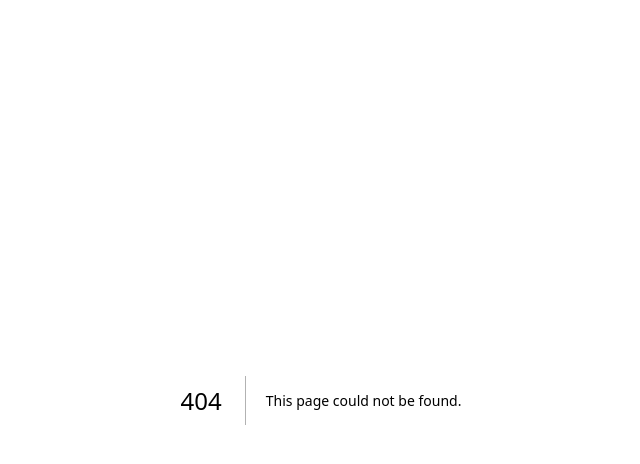
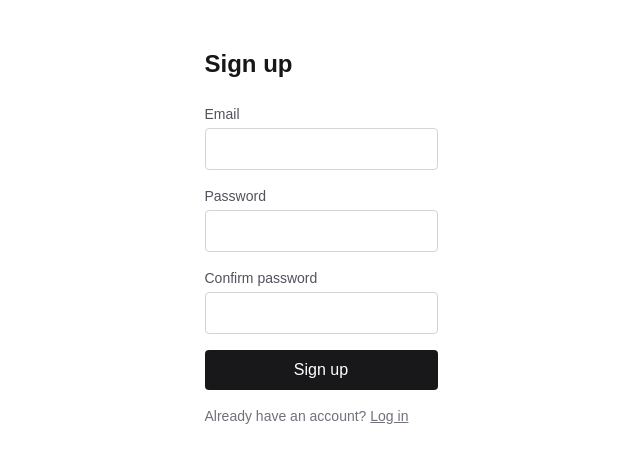
Before and after one commit to aashwatSingh/songbox, a Next.js app in the folder apps/web/: page /signup in a window 1280 px wide. Before the commit this address had no page. Shown: the top 464 px of the page, without its empty margins (319-959 px from the left). Built offline with nearby package versions, Linux system fonts and the light colour scheme; no server answers.

Commit message:
M8: add login/signup pages, auth context, and route gating

```diff
--- a/apps/web/app/layout.tsx
+++ b/apps/web/app/layout.tsx
@@ -1,6 +1,7 @@
 import type { Metadata } from "next";
 import { Geist, Geist_Mono } from "next/font/google";
 import "./globals.css";
+import { AuthProvider } from "@/lib/AuthContext";
 
 const geistSans = Geist({
   variable: "--font-geist-sans",
@@ -23,7 +24,9 @@ export default function RootLayout({ children }: LayoutProps<"/">) {
       lang="en"
       className={`${geistSans.variable} ${geistMono.variable} h-full antialiased`}
     >
-      <body className="min-h-full flex flex-col">{children}</body>
+      <body className="min-h-full flex flex-col">
+        <AuthProvider>{children}</AuthProvider>
+      </body>
     </html>
   );
 }
--- /dev/null
+++ b/apps/web/app/login/page.tsx
@@ -0,0 +1,70 @@
+"use client";
+
+import Link from "next/link";
+import { useRouter } from "next/navigation";
+import { useState } from "react";
+import { login } from "@/lib/api";
+import { useAuth } from "@/lib/AuthContext";
+
+export default function LoginPage() {
+  const router = useRouter();
+  const { refresh } = useAuth();
+  const [email, setEmail] = useState("");
+  const [password, setPassword] = useState("");
+  const [error, setError] = useState<string | null>(null);
+  const [submitting, setSubmitting] = useState(false);
+
+  const handleSubmit = async (e: React.FormEvent) => {
+    e.preventDefault();
+    setError(null);
+    setSubmitting(true);
+    try {
+      await login(email, password);
+      await refresh();
+      router.push("/tracks");
+    } catch (err) {
+      setError(err instanceof Error ? err.message : "Login failed.");
+    } finally {
+      setSubmitting(false);
+    }
+  };
+
+  return (
+    <main className="max-w-sm mx-auto py-12 px-6">
+      <h1 className="text-2xl font-semibold mb-6">Log in</h1>
+      <form onSubmit={handleSubmit} className="flex flex-col gap-4">
+        <label className="flex flex-col gap-1">
+          <span className="text-sm text-zinc-600">Email</span>
+          <input
+            type="email"
+            required
+            value={email}
+            onChange={(e) => setEmail(e.target.value)}
+            className="border border-zinc-300 rounded px-3 py-2"
+          />
+        </label>
+        <label className="flex flex-col gap-1">
+          <span className="text-sm text-zinc-600">Password</span>
+          <input
+            type="password"
+            required
+            value={password}
+            onChange={(e) => setPassword(e.target.value)}
+            className="border border-zinc-300 rounded px-3 py-2"
+          />
+        </label>
+        {error && <p className="text-red-600 text-sm">{error}</p>}
+        <button
+          type="submit"
+          disabled={submitting}
+          className="bg-zinc-900 text-white rounded px-3 py-2 disabled:opacity-50"
+        >
+          {submitting ? "Logging in..." : "Log in"}
+        </button>
+      </form>
+      <p className="text-sm text-zinc-500 mt-4">
+        Need an account? <Link href="/signup" className="underline">Sign up</Link>
+      </p>
+    </main>
+  );
+}
--- /dev/null
+++ b/apps/web/app/signup/page.tsx
@@ -0,0 +1,86 @@
+"use client";
+
+import Link from "next/link";
+import { useRouter } from "next/navigation";
+import { useState } from "react";
+import { signup } from "@/lib/api";
+import { useAuth } from "@/lib/AuthContext";
+
+export default function SignupPage() {
+  const router = useRouter();
+  const { refresh } = useAuth();
+  const [email, setEmail] = useState("");
+  const [password, setPassword] = useState("");
+  const [confirmPassword, setConfirmPassword] = useState("");
+  const [error, setError] = useState<string | null>(null);
+  const [submitting, setSubmitting] = useState(false);
+
+  const handleSubmit = async (e: React.FormEvent) => {
+    e.preventDefault();
+    setError(null);
+    if (password !== confirmPassword) {
+      setError("Passwords do not match.");
+      return;
+    }
+    setSubmitting(true);
+    try {
+      await signup(email, password);
+      await refresh();
+      router.push("/tracks");
+    } catch (err) {
+      setError(err instanceof Error ? err.message : "Signup failed.");
+    } finally {
+      setSubmitting(false);
+    }
+  };
+
+  return (
+    <main className="max-w-sm mx-auto py-12 px-6">
+      <h1 className="text-2xl font-semibold mb-6">Sign up</h1>
+      <form onSubmit={handleSubmit} className="flex flex-col gap-4">
+        <label className="flex flex-col gap-1">
+          <span className="text-sm text-zinc-600">Email</span>
+          <input
+            type="email"
+            required
+            value={email}
+            onChange={(e) => setEmail(e.target.value)}
+            className="border border-zinc-300 rounded px-3 py-2"
+          />
+        </label>
+        <label className="flex flex-col gap-1">
+          <span className="text-sm text-zinc-600">Password</span>
+          <input
+            type="password"
+            required
+            minLength={8}
+            value={password}
+            onChange={(e) => setPassword(e.target.value)}
+            className="border border-zinc-300 rounded px-3 py-2"
+          />
+        </label>
+        <label className="flex flex-col gap-1">
+          <span className="text-sm text-zinc-600">Confirm password</span>
+          <input
+            type="password"
+            required
+            value={confirmPassword}
+            onChange={(e) => setConfirmPassword(e.target.value)}
+            className="border border-zinc-300 rounded px-3 py-2"
+          />
+        </label>
+        {error && <p className="text-red-600 text-sm">{error}</p>}
+        <button
+          type="submit"
+          disabled={submitting}
+          className="bg-zinc-900 text-white rounded px-3 py-2 disabled:opacity-50"
+        >
+          {submitting ? "Signing up..." : "Sign up"}
+        </button>
+      </form>
+      <p className="text-sm text-zinc-500 mt-4">
+        Already have an account? <Link href="/login" className="underline">Log in</Link>
+      </p>
+    </main>
+  );
+}
--- a/apps/web/app/tracks/[id]/page.tsx
+++ b/apps/web/app/tracks/[id]/page.tsx
@@ -1,8 +1,10 @@
 "use client";
 
 import Link from "next/link";
+import { useRouter } from "next/navigation";
 import { use, useEffect, useState } from "react";
 import { getTranscription, realignTrack, type TranscriptionResponse } from "@/lib/api";
+import { useAuth } from "@/lib/AuthContext";
 
 function BackToTracksLink() {
   return (
@@ -17,6 +19,14 @@ function BackToTracksLink() {
 
 export default function TrackEditorPage(props: PageProps<"/tracks/[id]">) {
   const { id } = use(props.params);
+  const router = useRouter();
+  const { user, loading: authLoading } = useAuth();
+
+  useEffect(() => {
+    if (!authLoading && user === null) {
+      router.push("/login");
+    }
+  }, [authLoading, user, router]);
   const [transcription, setTranscription] = useState<TranscriptionResponse | null>(null);
   const [error, setError] = useState<string | null>(null);
   const [wordTexts, setWordTexts] = useState<string[]>([]);
@@ -43,6 +53,14 @@ export default function TrackEditorPage(props: PageProps<"/tracks/[id]">) {
     } finally {
       setSaving(false);
     }
+  }
+
+  if (authLoading || user === null) {
+    return (
+      <main className="max-w-2xl mx-auto py-12 px-6">
+        <p>Loading...</p>
+      </main>
+    );
   }
 
   if (error && transcription === null) {
--- a/apps/web/app/tracks/page.tsx
+++ b/apps/web/app/tracks/page.tsx
@@ -1,12 +1,22 @@
 "use client";
 
 import Link from "next/link";
+import { useRouter } from "next/navigation";
 import { useEffect, useState } from "react";
-import { listTracks, type TrackSummary } from "@/lib/api";
+import { listTracks, logout, type TrackSummary } from "@/lib/api";
+import { useAuth } from "@/lib/AuthContext";
 
 export default function TracksPage() {
+  const router = useRouter();
+  const { user, loading: authLoading } = useAuth();
   const [tracks, setTracks] = useState<TrackSummary[] | null>(null);
   const [error, setError] = useState<string | null>(null);
+
+  useEffect(() => {
+    if (!authLoading && user === null) {
+      router.push("/login");
+    }
+  }, [authLoading, user, router]);
 
   useEffect(() => {
     listTracks()
@@ -14,6 +24,13 @@ export default function TracksPage() {
       .catch((err: Error) => setError(err.message));
   }, []);
 
+  if (authLoading || user === null) {
+    return (
+      <main className="max-w-2xl mx-auto py-12 px-6">
+        <p>Loading...</p>
+      </main>
+    );
+  }
   if (error) {
     return (
       <main className="max-w-2xl mx-auto py-12 px-6">
@@ -31,7 +48,15 @@ export default function TracksPage() {
 
   return (
     <main className="max-w-2xl mx-auto py-12 px-6">
-      <h1 className="text-2xl font-semibold mb-6">Tracks</h1>
+      <div className="flex items-center justify-between mb-6">
+        <h1 className="text-2xl font-semibold">Tracks</h1>
+        <button
+          onClick={() => logout().then(() => router.push("/login"))}
+          className="text-sm text-zinc-500 underline"
+        >
+          Log out
+        </button>
+      </div>
       {tracks.length === 0 ? (
         <p className="text-zinc-500">No tracks yet.</p>
       ) : (
--- /dev/null
+++ b/apps/web/lib/AuthContext.tsx
@@ -0,0 +1,38 @@
+"use client";
+
+import { createContext, useContext, useEffect, useState, type ReactNode } from "react";
+import { me, type CurrentUser } from "@/lib/api";
+
+interface AuthContextValue {
+  user: CurrentUser | null;
+  loading: boolean;
+  refresh: () => Promise<void>;
+}
+
+const AuthContext = createContext<AuthContextValue | null>(null);
+
+export function AuthProvider({ children }: { children: ReactNode }) {
+  const [user, setUser] = useState<CurrentUser | null>(null);
+  const [loading, setLoading] = useState(true);
+
+  const refresh = async () => {
+    const current = await me();
+    setUser(current);
+  };
+
+  useEffect(() => {
+    refresh().finally(() => setLoading(false));
+  }, []);
+
+  return (
+    <AuthContext.Provider value={{ user, loading, refresh }}>{children}</AuthContext.Provider>
+  );
+}
+
+export function useAuth(): AuthContextValue {
+  const context = useContext(AuthContext);
+  if (context === null) {
+    throw new Error("useAuth() must be used inside an AuthProvider");
+  }
+  return context;
+}
```
